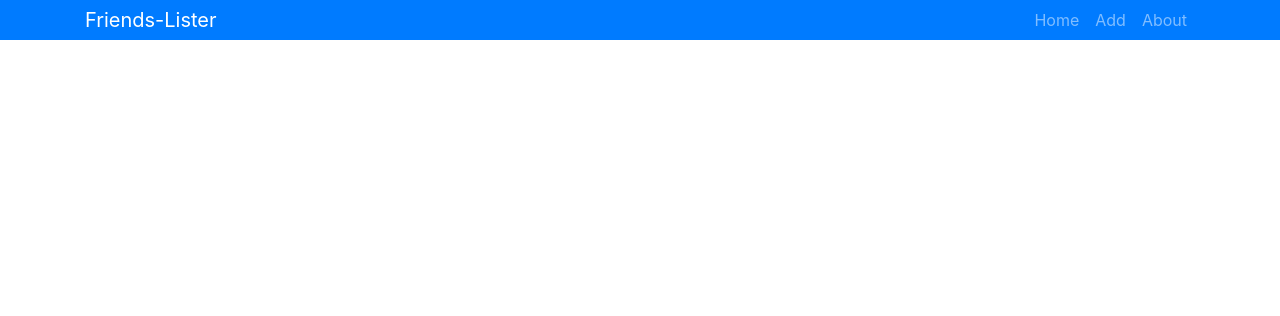
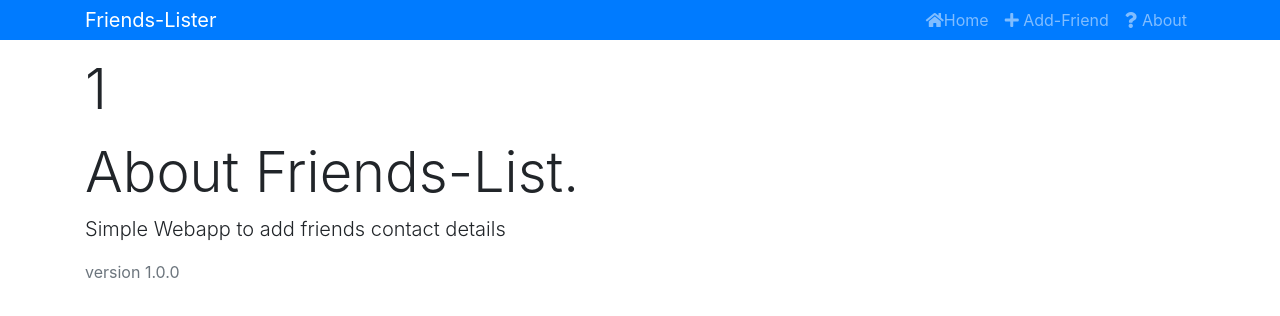
Before and after one commit to ganesh-deshmukh/friends-list, a React (Create React App) app: page /about/1 in a window 1280 px wide. Shown: the top 316 px of the page. Built offline with nearby package versions, Linux system fonts and the light colour scheme.

Commit message:
accessing params through url on aboutus page using props

```diff
--- a/src/App.js
+++ b/src/App.js
@@ -19,7 +19,7 @@ class App extends Component {
             <div className="container">
               <Switch>
                 <Route exact path="/" component={Friends} />
-                <Route exact path="/about" component={About} />
+                <Route exact path="/about/:id" component={About} />
                 <Route exact path="/add" component={AddFriends} />
               </Switch>
             </div>
--- a/src/components/layouts/Header.js
+++ b/src/components/layouts/Header.js
@@ -15,17 +15,18 @@ const Header = props => {
           <ul className="navbar-nav mr-auto">
             <li className="nav-item">
               <Link to="/" className="nav-link">
+                <i className="fas fa-home" />
                 Home
               </Link>
             </li>
             <li className="nav-item">
               <Link to="/add" className="nav-link">
-                Add
+                <i className="fas fa-plus" /> Add-Friend
               </Link>
             </li>
             <li className="nav-item">
-              <Link to="/about" className="nav-link">
-                About
+              <Link to="/about/:id" className="nav-link">
+                <i className="fas fa-question" /> About
               </Link>
             </li>
           </ul>
--- a/src/components/pages/About.js
+++ b/src/components/pages/About.js
@@ -1,11 +1,12 @@
 import React from "react";
 
-export default function About() {
+export default props => {
   return (
     <div>
+      <p className="display-4">{props.match.params.id}</p>
       <h1 className="display-4">About Friends-List.</h1>
       <p className="lead">Simple Webapp to add friends contact details</p>
       <p className="text-secondary">version 1.0.0</p>
     </div>
   );
-}
+};
```
